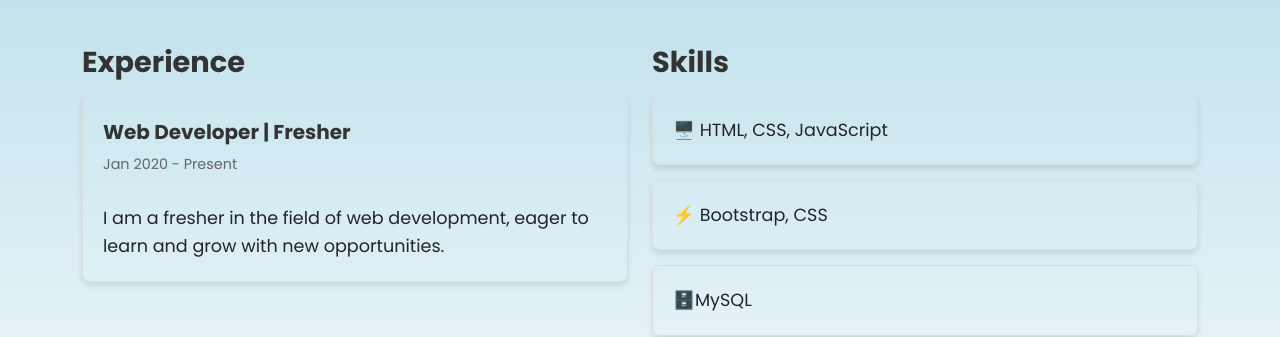
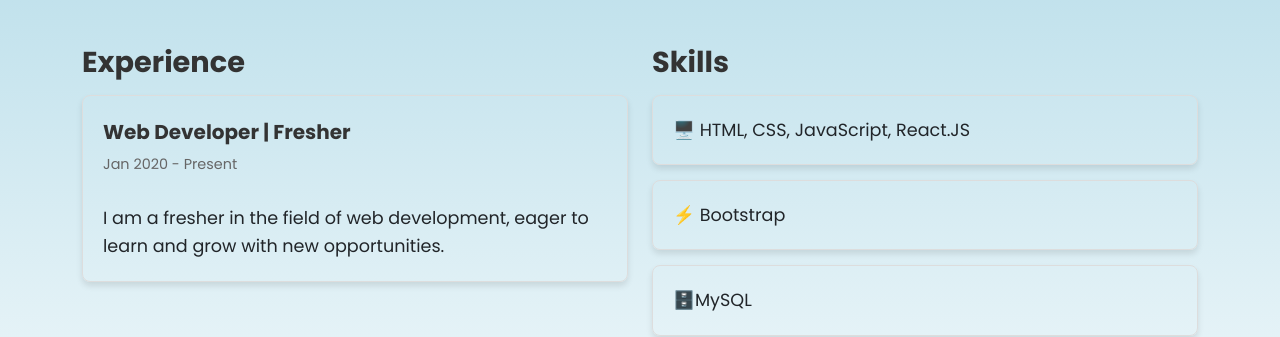
Before and after one commit to anshvaghela-dev/My-Portfolio, a plain HTML site: page index.html in a window 1280 px wide. Shown: the part 1003-1340 px from the top of the page. Drawn offline with nearby package versions, Linux system fonts and the light colour scheme.

Commit message:
updated cv

```diff
--- a/index.html
+++ b/index.html
@@ -162,9 +162,9 @@
           <div class="col-md-6">
             <h3 class="subsection-title">Skills</h3>
             <ul class="list-unstyled">
-              <li>🖥️ HTML, CSS, JavaScript</li>
+              <li>🖥️ HTML, CSS, JavaScript, React.JS</li>
               <!-- <li>🔧 React, Node.js, Express</li> -->
-              <li>⚡ Bootstrap, CSS</li>
+              <li>⚡ Bootstrap</li>
               <li>🗄️MySQL</li>
             </ul>
           </div>
```
